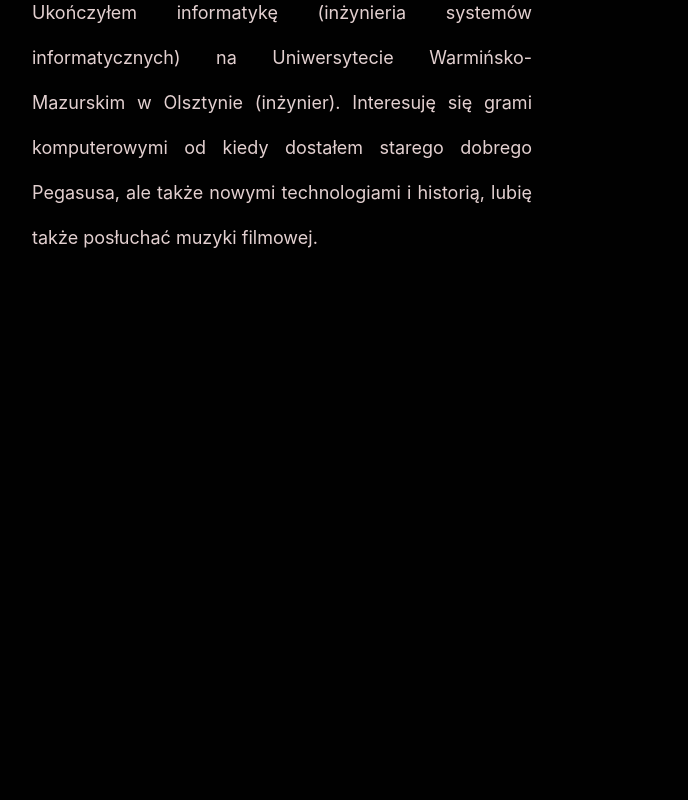
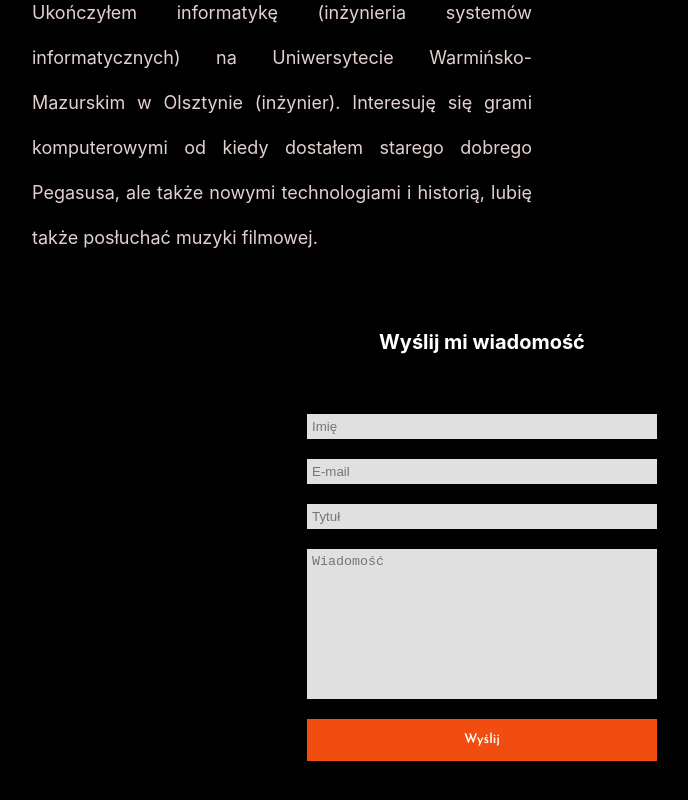
Before and after one commit to PioKl/Portfolio-Website, a React (Create React App) app: page / in a window 1280 px wide. Shown: the part 3350-4150 px from the top of the page, without its empty margins (108-796 px from the left). Built offline with nearby package versions, Linux system fonts and the light colour scheme; a web font is replaced by a local one.

Commit message:
Contact.js|Add new classes

```diff
--- a/src/components/Contact.js
+++ b/src/components/Contact.js
@@ -3,7 +3,19 @@ import "../style/Contact.scss";
 
 const Contact = () => {
     return (
-        <div id="contact" className="contact-container"></div>
+        <div id="contact" className="contact-container">
+            <div className="contact-titleContainer">
+                <h1 className="contact-titleContainer__title">Wyślij mi wiadomość</h1>
+            </div>
+
+            <form className="contact-form" action="">
+                <input className="contact-form__input contact-form__input--name" type="text" placeholder="Imię" />
+                <input className="contact-form__input contact-form__input--email" type="email" placeholder="E-mail" />
+                <input className="contact-form__input contact-form__input--title" type="text" placeholder="Tytuł" />
+                <textarea className="contact-form__input contact-form__input--message" name="" id="" placeholder="Wiadomość"/* cols="30" rows="10" */></textarea>
+                <button className="button button--submit" type="submit">Wyślij</button>
+            </form>
+        </div>
     );
 }
 
```
